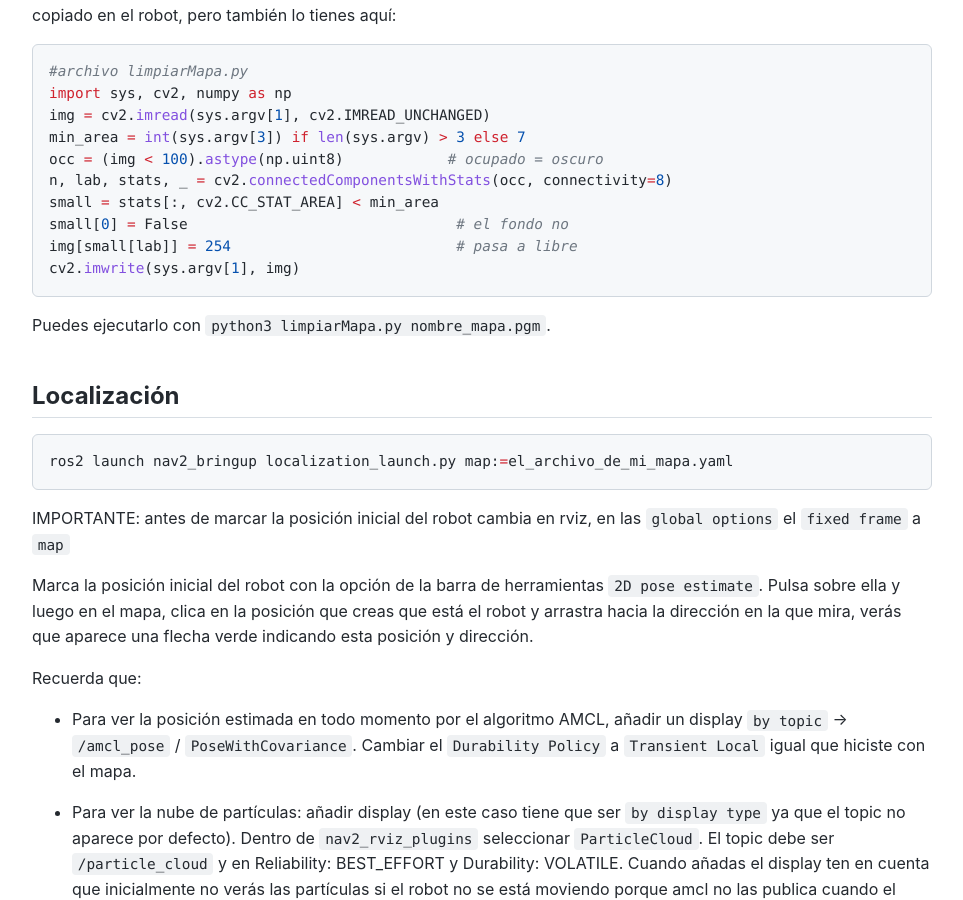
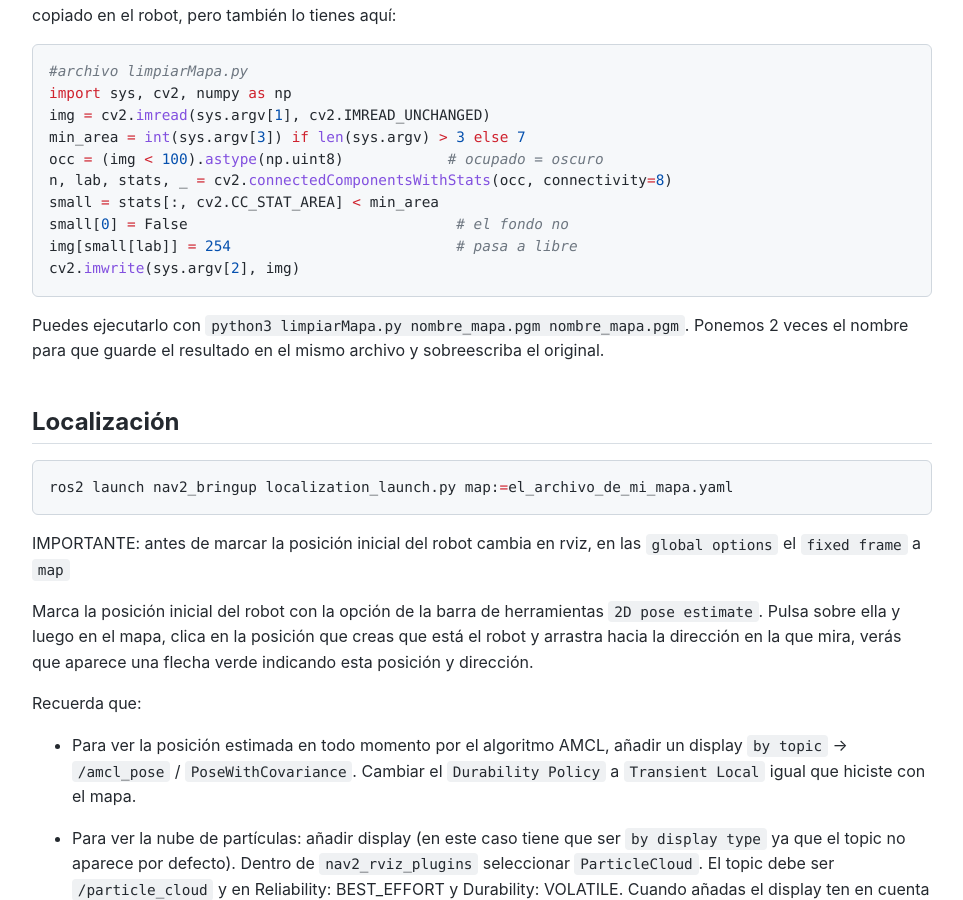
Before and after one commit to ottocol/robots_moviles_26_27, a Jekyll site: the page built from practicas/mapeado-con-turtlebot-ROS2.md, in a window 1280 px wide and 900 px high, scrolled down 2108 px. Shown: the whole window, without its empty margins (158-1121 px from the left). Built offline with Jekyll 4.4.1, drawn with Linux system fonts in a browser that asks for light colours; our own code applies the rules of GitHub Pages for plain Markdown files.

Commit message:
cambiamos las instrucciones de limpiarMapa, más fácil que cambiar el código en todos los robots

````diff
--- a/practicas/mapeado-con-turtlebot-ROS2.md
+++ b/practicas/mapeado-con-turtlebot-ROS2.md
@@ -88,10 +88,10 @@ n, lab, stats, _ = cv2.connectedComponentsWithStats(occ, connectivity=8)
 small = stats[:, cv2.CC_STAT_AREA] < min_area
 small[0] = False                               # el fondo no
 img[small[lab]] = 254                          # pasa a libre
-cv2.imwrite(sys.argv[1], img)
+cv2.imwrite(sys.argv[2], img)
 ```
 
-Puedes ejecutarlo con `python3 limpiarMapa.py nombre_mapa.pgm`.
+Puedes ejecutarlo con `python3 limpiarMapa.py nombre_mapa.pgm nombre_mapa.pgm`. Ponemos 2 veces el nombre para que guarde el resultado en el mismo archivo y sobreescriba el original.
 
 
 ## Localización
````
